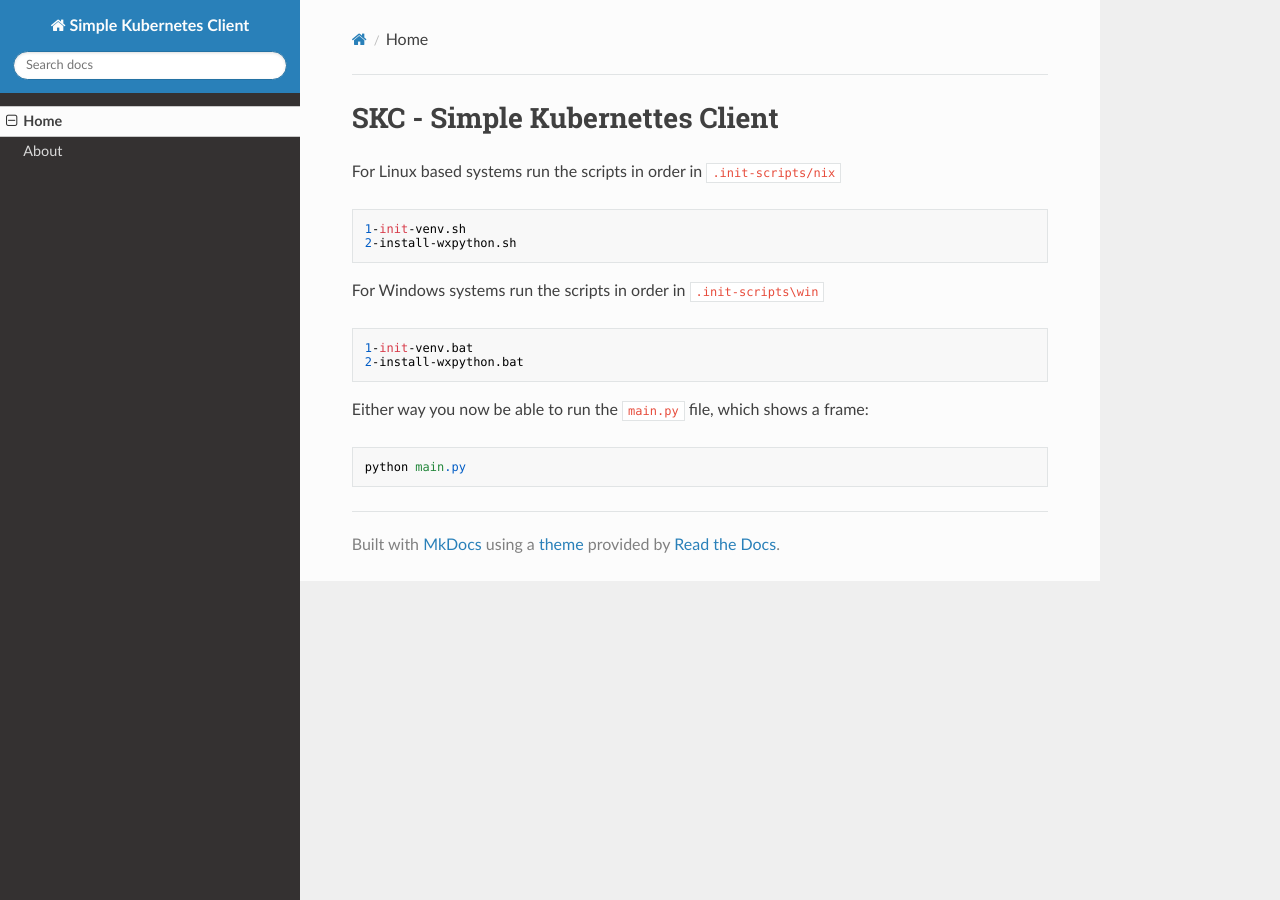
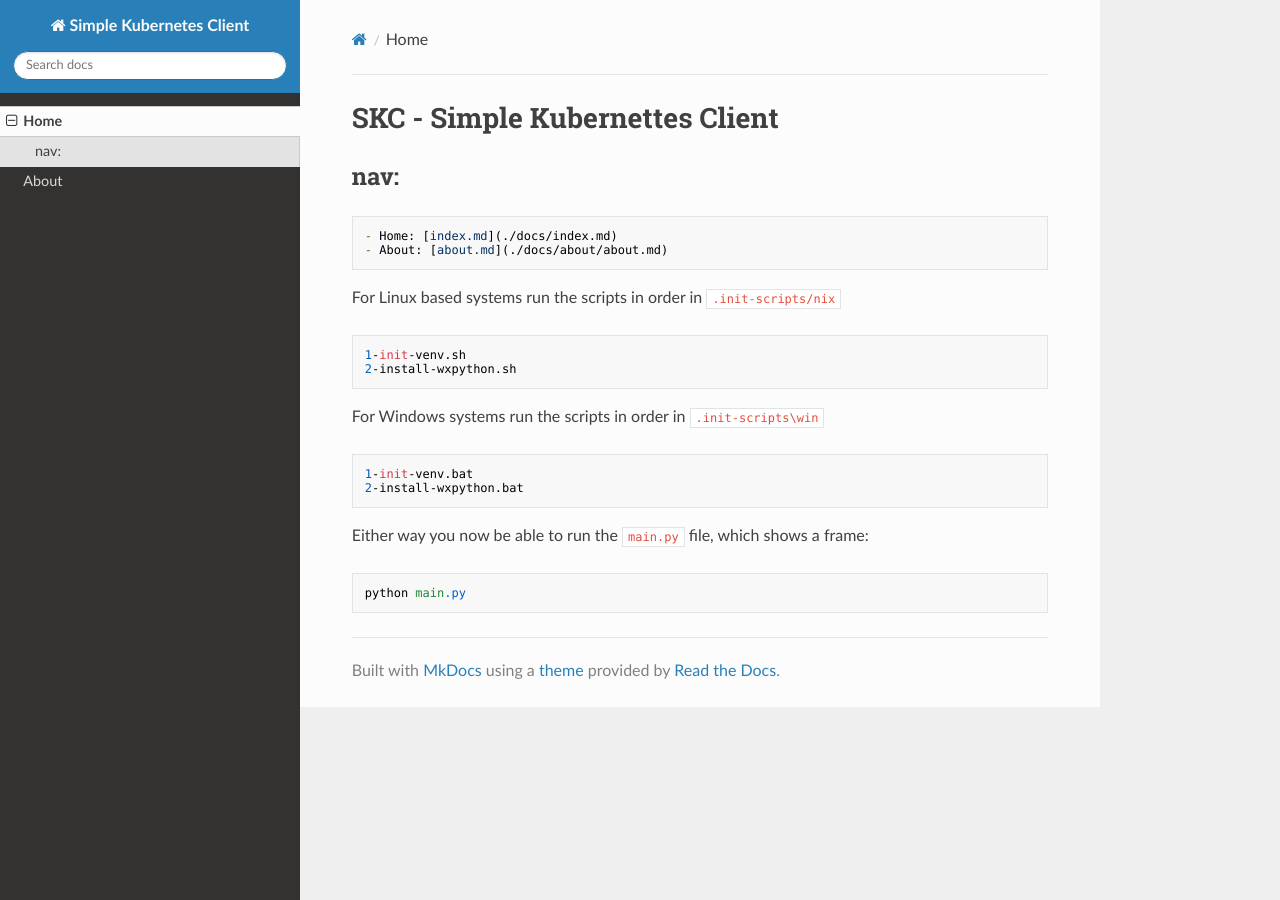
Before and after one commit to eonuallain/skc, an MkDocs documentation site: the page built from docs/index.md, in a window 1280 px wide. Built offline with MkDocs 1.6.1, drawn with Linux system fonts in a browser that asks for light colours; nearby versions of some CDN libraries.

Commit message:
Update index.md

````diff
--- a/docs/index.md
+++ b/docs/index.md
@@ -1,4 +1,8 @@
 # SKC - Simple Kubernettes Client
+
+## nav:
+    - Home: [index.md](./docs/index.md)
+    - About: [about.md](./docs/about/about.md)
 
 For Linux based systems run the scripts in order in `.init-scripts/nix`
 ```
````
